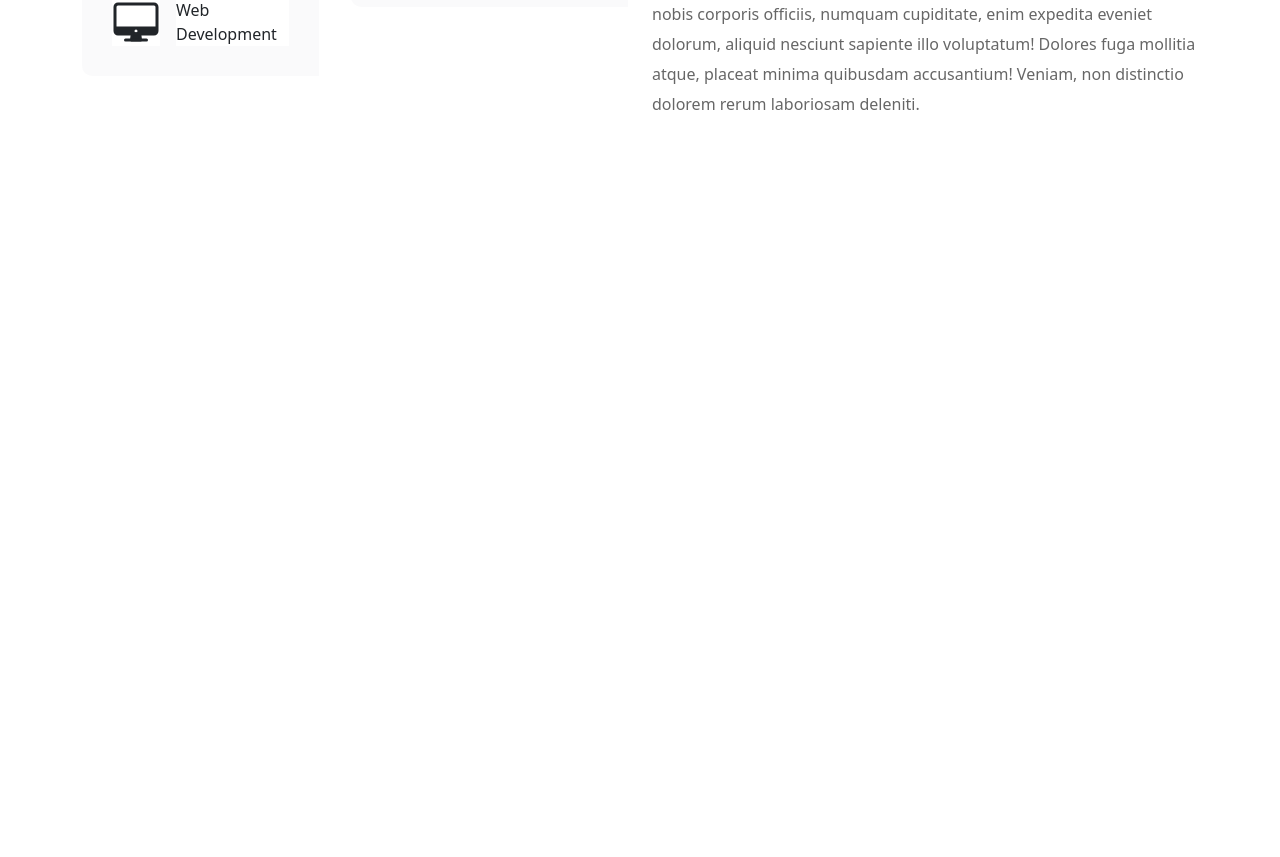
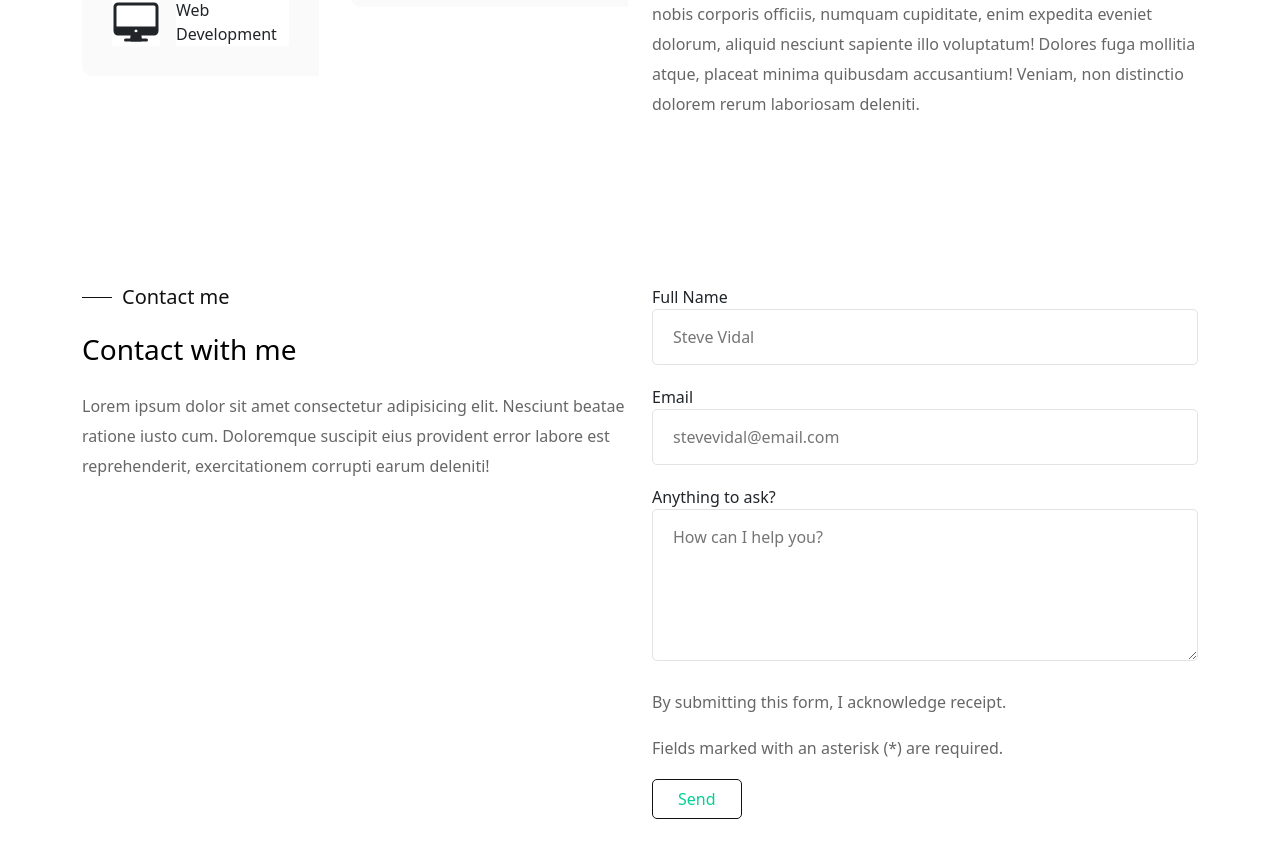
Before and after one commit to Derimarg/personal-website, a Next.js app: page / in a window 1280 px wide. Shown: the part 866-1723 px from the top of the page. Before the commit the page ends 1001 px from the top, so only its background shows below. Built offline with nearby package versions, Linux system fonts and the light colour scheme.

Commit message:
added contact form

```diff
--- /dev/null
+++ b/components/Contact.js
@@ -0,0 +1,69 @@
+import Link from 'next/link';
+import React from 'react';
+import { Col, Container, Row } from 'reactstrap';
+
+import classes from '../styles/Contact.module.css';
+import Subtitle from './Subtitle';
+
+const Contact = () => {
+  const submitHandler = () => {
+    e.preventDefault();
+  };
+
+  return (
+    <section id='contact' className={classes.contact}>
+      <Container>
+        <Row>
+          <Col lg='6' md='6'>
+            <Subtitle subtitle='Contact me' />
+            <h3 className='mt-4 mb-4'>Contact with me</h3>
+            <p>
+              Lorem ipsum dolor sit amet consectetur adipisicing elit. Nesciunt
+              beatae ratione iusto cum. Doloremque suscipit eius provident error
+              labore est reprehenderit, exercitationem corrupti earum deleniti!
+            </p>
+          </Col>
+          <Col lg='6' mg='6'>
+            <form className={classes.form} onSubmit={submitHandler}>
+              <div>
+                <label>Full Name</label>
+                <input
+                  className={classes.form__group}
+                  type='text'
+                  placeholder='Steve Vidal'
+                  required
+                />
+              </div>
+              <div>
+                <label>Email</label>
+                <input
+                  className={classes.form__group}
+                  type='email'
+                  placeholder='stevevidal@email.com'
+                  required
+                />
+              </div>
+              <div>
+                <label>Anything to ask?</label>
+                <textarea
+                  className={classes.form__group}
+                  type='text'
+                  rows={5}
+                  placeholder='How can I help you?'
+                  required
+                />
+              </div>
+              <p>By submitting this form, I acknowledge receipt.</p>
+              <p>Fields marked with an asterisk (*) are required.</p>
+              <button className='primary__btn' type='submit'>
+                Send
+              </button>
+            </form>
+          </Col>
+        </Row>
+      </Container>
+    </section>
+  );
+};
+
+export default Contact;
--- a/pages/index.js
+++ b/pages/index.js
@@ -1,3 +1,4 @@
+import Contact from '../components/Contact';
 import Hero from '../components/Hero';
 import Services from '../components/Services';
 
@@ -6,6 +7,7 @@ export default function Home() {
     <>
       <Hero />
       <Services />
+      <Contact />
     </>
   );
 }
--- /dev/null
+++ b/styles/Contact.module.css
@@ -0,0 +1,68 @@
+.contact {
+  padding-bottom: 60px;
+}
+
+.contact__info__list {
+  list-style: none;
+  padding-left: 0;
+  margin-top: 40px;
+}
+
+.info__item {
+  display: flex;
+  align-items: center;
+  margin-bottom: 15px;
+  column-gap: 1rem;
+}
+
+.info__item p {
+  margin-bottom: 0;
+}
+
+.info__item span i {
+  color: #01d293;
+  font-size: 1.2rem;
+  padding: 5px;
+  border-radius: 5px;
+  background: #01d29338;
+}
+
+.social__links {
+  display: flex;
+  margin-top: 30px;
+  align-items: center;
+  column-gap: 1rem;
+  color: #808dad !important;
+  font-size: 1.3rem !important;
+  cursor: pointer;
+}
+
+.form__group,
+.form__group input,
+.form__group textarea {
+  width: 100%;
+  border: none;
+  outline: none;
+  background: transparent;
+  color: #000;
+  padding: 15px 20px;
+  border-radius: 5px;
+  margin-bottom: 20px;
+  border: 1px solid rgba(161, 161, 170, 0.3);
+}
+
+.form__group input::placeholder,
+.form__group textarea::placeholder {
+  font-size: 0.8rem;
+  color: #808dad;
+}
+
+.form button {
+  color: #01d293;
+}
+
+@media only screen and (max-width: 768px) {
+  .social__links {
+    margin-bottom: 30px;
+  }
+}
```
